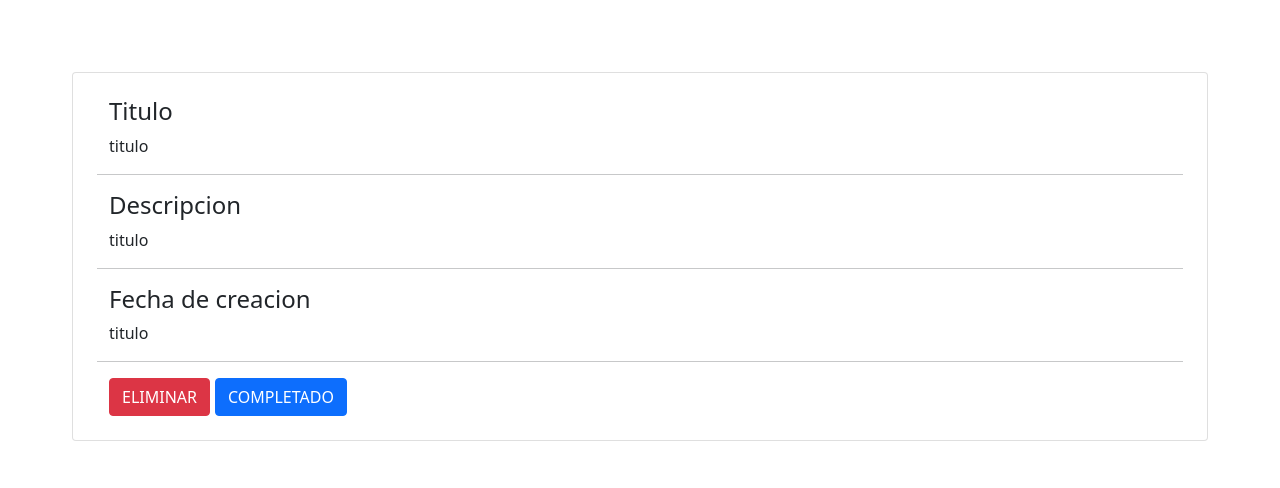
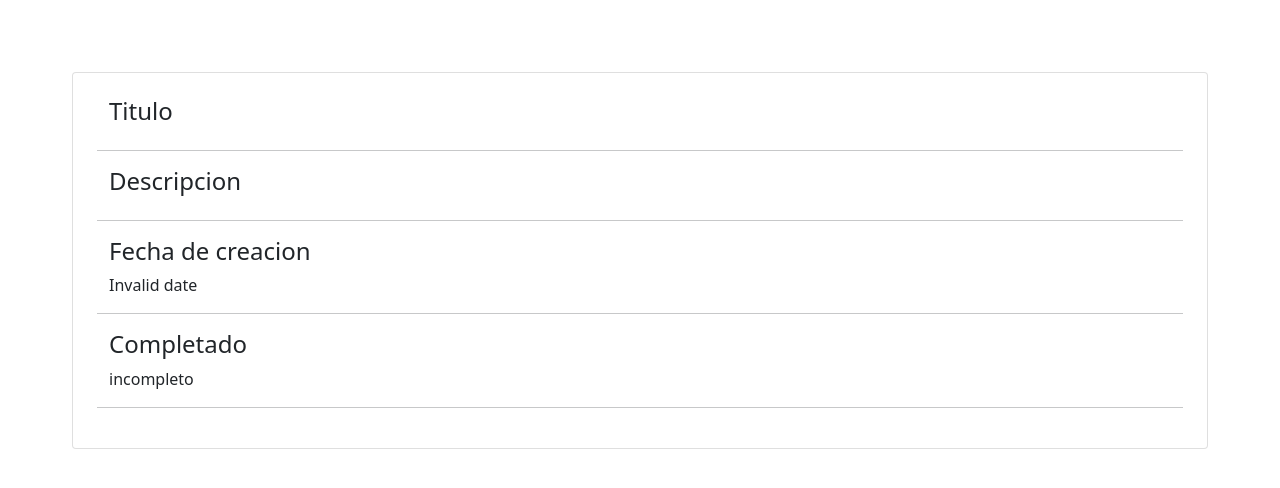
Before and after one commit to DagaDev/wexpnd, a React (Create React App) app in the folder web/: page /todo/1 in a window 1280 px wide. Shown: the top 488 px of the page. Built offline with nearby package versions, Linux system fonts and the light colour scheme; no server answers.

Commit message:
VALIDACION PARA DETALLES

```diff
--- a/web/src/components/DetailTodo.js
+++ b/web/src/components/DetailTodo.js
@@ -1,24 +1,54 @@
-import React from 'react';
+import React, { useEffect, useState } from 'react';
 import {useParams} from 'react-router-dom'
+import {findById} from '../controller/index';
+import Moment from 'react-moment';
+import 'moment-timezone';
 const DetailTodo = (props) => {
     const {id} = useParams();
+    const [values, setValues] = useState({title: '', description: '', created: null, completed: null});
+    useEffect(async () => {
+        var res = await findById('todos',{}, id)
+        var json = await res.json();
+        console.log('json: ', json);
+        if(json.error){
+
+        }else{
+            setValues(json)
+        }
+    }, [])
     return(
         <>
             <div className="d-flex mlr ">
                 <div className="container card">
                     <div className="row justify-content-center p-4">
                         <h4>Titulo</h4>
-                        <p>titulo</p>
+                        <p>{values.title}</p>
                         <hr></hr>
                         <h4>Descripcion</h4>
-                        <p>titulo</p>
+                        <p>{values.description}</p>
                         <hr></hr>
                         <h4>Fecha de creacion</h4>
-                        <p>titulo</p>
+                        <p><Moment format="DD/MM/YYYY">{values.created}</Moment></p>
+                        <hr></hr>
+                        <h4>Completado</h4>
+                        <p>{values.completed == true ? 'Terminado': 'incompleto'}</p>
                         <hr></hr>
                         <div className="d-flex">
-                            <button className="btn btn-danger mr">ELIMINAR</button>
-                            <button className="btn btn-primary">COMPLETADO</button>
+
+                            {
+                               values.completed != null
+                               ?
+                                    values.completed == true
+                                    ?
+                                        <button className="btn btn-danger mr">ELIMINAR</button>
+                                    :
+                                        <div>
+                                            <button className="btn btn-danger mr">ELIMINAR</button>
+                                            <button className="btn btn-primary">COMPLETAR</button>
+                                        </div>
+                               :
+                                    null
+                            }
                         </div>
                     </div>
                 </div>
--- a/web/src/components/DialogAddTodo.js
+++ b/web/src/components/DialogAddTodo.js
@@ -7,7 +7,7 @@ import DialogContent from '@material-ui/core/DialogContent';
 import DialogContentText from '@material-ui/core/DialogContentText';
 import DialogTitle from '@material-ui/core/DialogTitle';
 import Alert from '@material-ui/lab/Alert';
-import create from '../controller/index';
+import {create} from '../controller/index';
 
 const DialogAddTodo = (props) => {
     const {open, handleClose} = props;
--- a/web/src/controller/index.js
+++ b/web/src/controller/index.js
@@ -1,6 +1,6 @@
 const api = 'http://localhost:3001/'
 
-export default function create(model, body) {
+export function create(model, body) {
     return new Promise((resolve, reject) => {
         var init = {
             method: 'POST',
@@ -20,3 +20,23 @@ export default function create(model, body) {
             });
     });
 }
+
+export function findById(model, filter, id) {
+    return new Promise((resolve, reject) => {
+        var init = {
+            method: 'GET',
+            headers: {
+            Accept: 'application/json',
+            'Content-Type': 'application/json',
+            }
+        };
+        var url = api + model + '/' + id +'?filter=' + JSON.stringify(filter);
+        fetch(url, init)
+            .then(response => {
+                resolve(response);
+            })
+            .catch(error => {
+                reject(error);
+            });
+    });
+}
```
